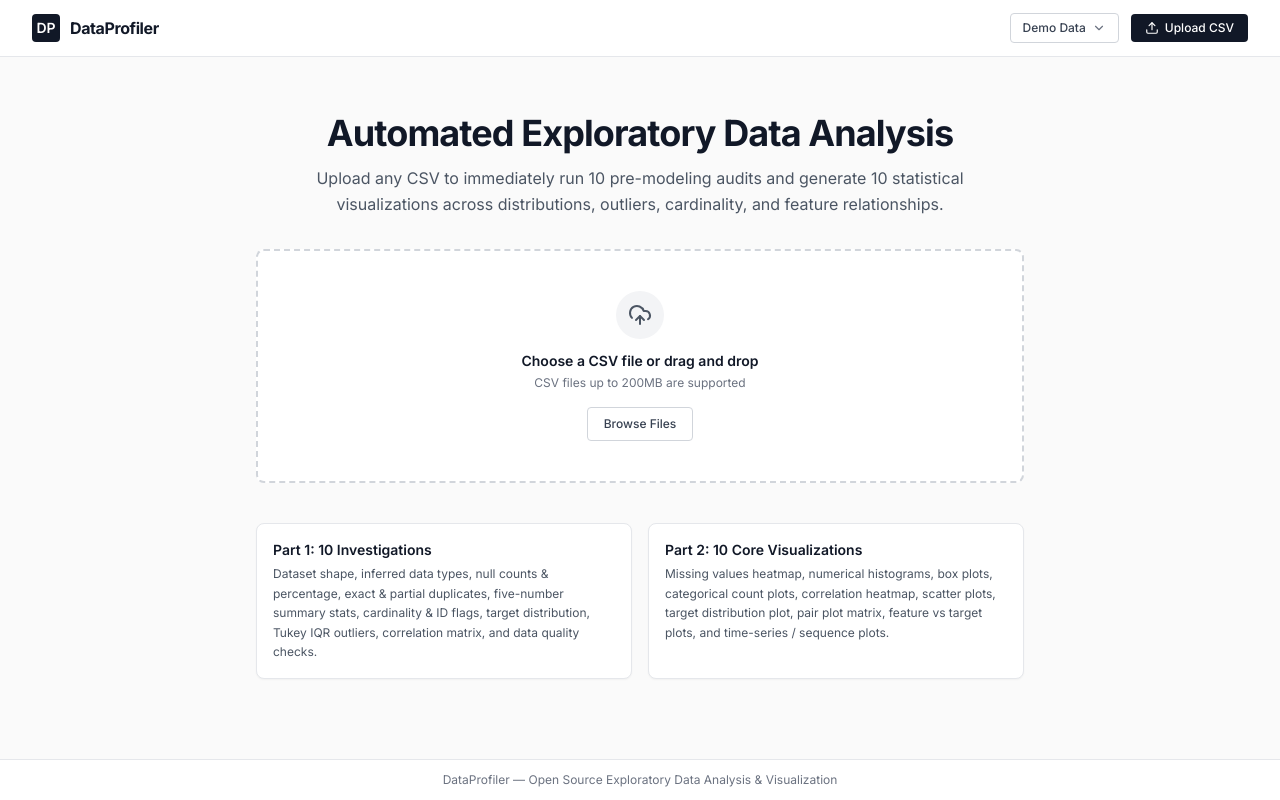
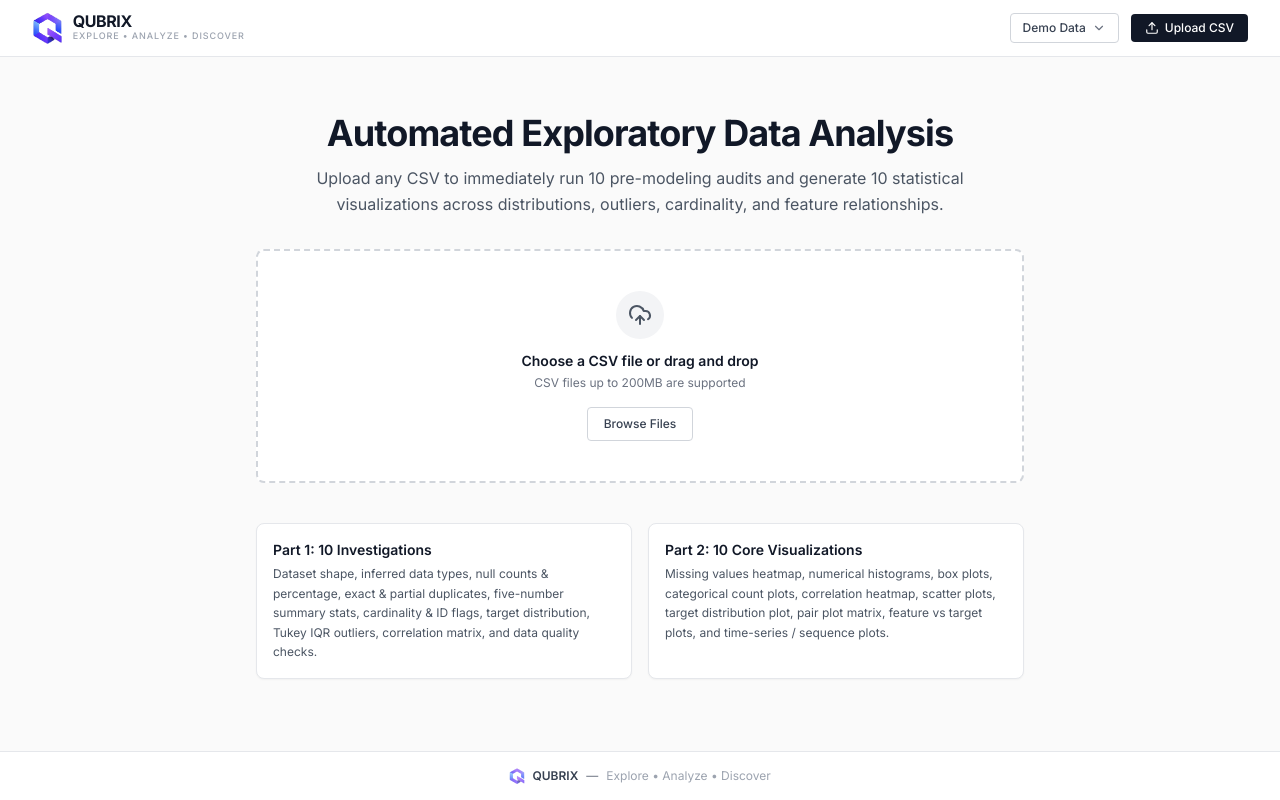
Before and after one commit to 2k24cs1k2412828-cloud/data_visualizer, a plain HTML site: page frontend/index.html in a window 1280 px wide. Drawn offline with nearby package versions, Linux system fonts and the light colour scheme.

Commit message:
Branding: Update application name to QUBRIX with official logo and tagline (Explore • Analyze • Discover)

```diff
--- a/frontend/app.js
+++ b/frontend/app.js
@@ -1110,6 +1110,6 @@ function downloadCleanReport() {
   const jsonStr = "data:text/json;charset=utf-8," + encodeURIComponent(JSON.stringify(globalData, null, 2));
   const dlAnchorElem = document.createElement('a');
   dlAnchorElem.setAttribute("href", jsonStr);
-  dlAnchorElem.setAttribute("download", `data_profiler_report_${Date.now()}.json`);
+  dlAnchorElem.setAttribute("download", `qubrix_audit_${Date.now()}.json`);
   dlAnchorElem.click();
 }
--- a/frontend/index.html
+++ b/frontend/index.html
@@ -3,7 +3,8 @@
 <head>
   <meta charset="UTF-8">
   <meta name="viewport" content="width=device-width, initial-scale=1.0">
-  <title>DataProfiler — Exploratory Data Analysis & Visualizations</title>
+  <title>QUBRIX — Explore • Analyze • Discover</title>
+  <link rel="icon" type="image/png" href="qubrix_icon.png">
   <link rel="preconnect" href="https://fonts.googleapis.com">
   <link rel="preconnect" href="https://fonts.gstatic.com" crossorigin>
   <link href="https://fonts.googleapis.com/css2?family=Inter:wght@400;500;600;700&display=swap" rel="stylesheet">
@@ -30,11 +31,12 @@
     <div class="max-w-7xl mx-auto px-4 sm:px-6 lg:px-8 h-14 flex items-center justify-between">
 
       <!-- Brand -->
-      <a href="/" onclick="location.reload(); return false;" class="flex items-center space-x-2.5 cursor-pointer">
-        <div class="w-7 h-7 rounded bg-gray-900 flex items-center justify-center text-white font-semibold text-sm">
-          DP
+      <a href="/" onclick="location.reload(); return false;" class="flex items-center space-x-2.5 cursor-pointer group">
+        <img src="qubrix_icon.png" alt="QUBRIX" class="h-8 w-auto object-contain">
+        <div class="flex flex-col">
+          <span class="font-extrabold text-base text-gray-900 tracking-tight leading-none">QUBRIX</span>
+          <span class="text-[9px] font-medium text-gray-400 tracking-widest uppercase">Explore • Analyze • Discover</span>
         </div>
-        <span class="font-bold text-base text-gray-900 tracking-tight">DataProfiler</span>
       </a>
 
       <!-- Right controls -->
@@ -573,8 +575,13 @@
   </main>
 
   <!-- FOOTER -->
-  <footer class="bg-white border-t border-gray-200 py-3 text-center text-xs text-gray-500 mt-auto">
-    DataProfiler — Open Source Exploratory Data Analysis & Visualization
+  <footer class="bg-white border-t border-gray-200 py-4 text-center text-xs text-gray-500 mt-auto">
+    <div class="flex items-center justify-center space-x-2">
+      <img src="qubrix_icon.png" alt="QUBRIX" class="h-4 w-auto opacity-70">
+      <span class="font-semibold text-gray-700">QUBRIX</span>
+      <span>—</span>
+      <span class="text-gray-400">Explore • Analyze • Discover</span>
+    </div>
   </footer>
 
   <script src="app.js"></script>
```
Also changed, not shown: frontend/favicon.png (added), frontend/logo.png (added), frontend/qubrix_brand.png (added), frontend/qubrix_icon.png (added).
